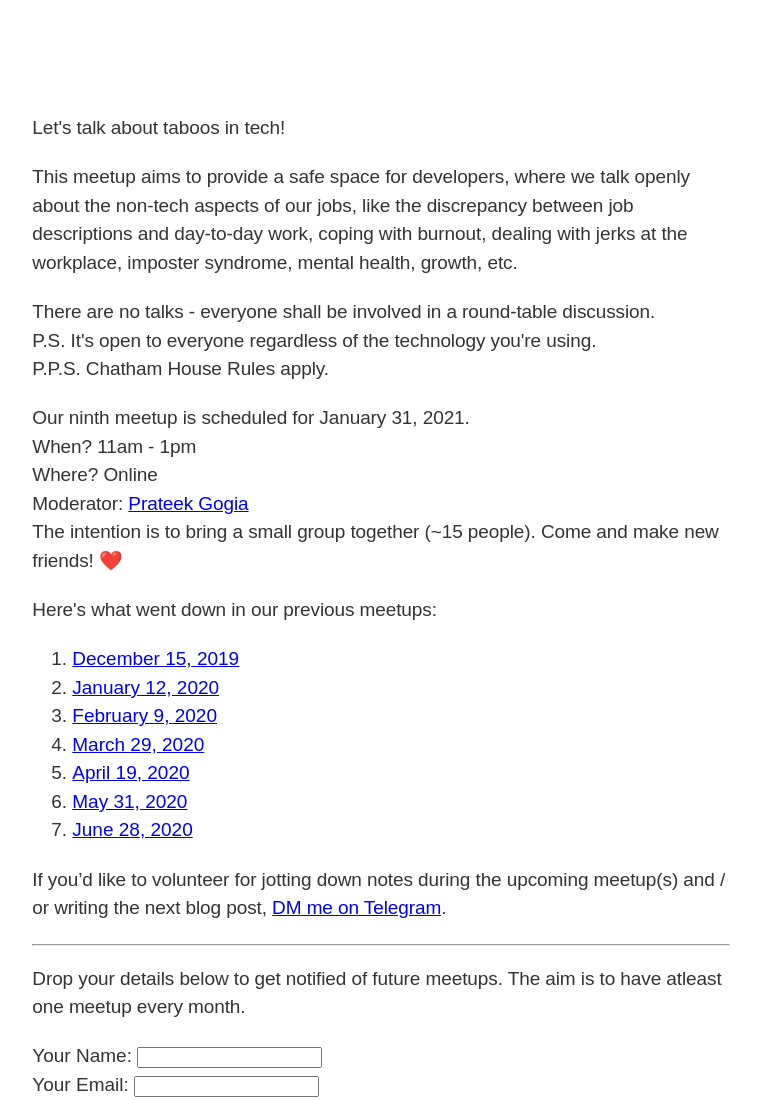
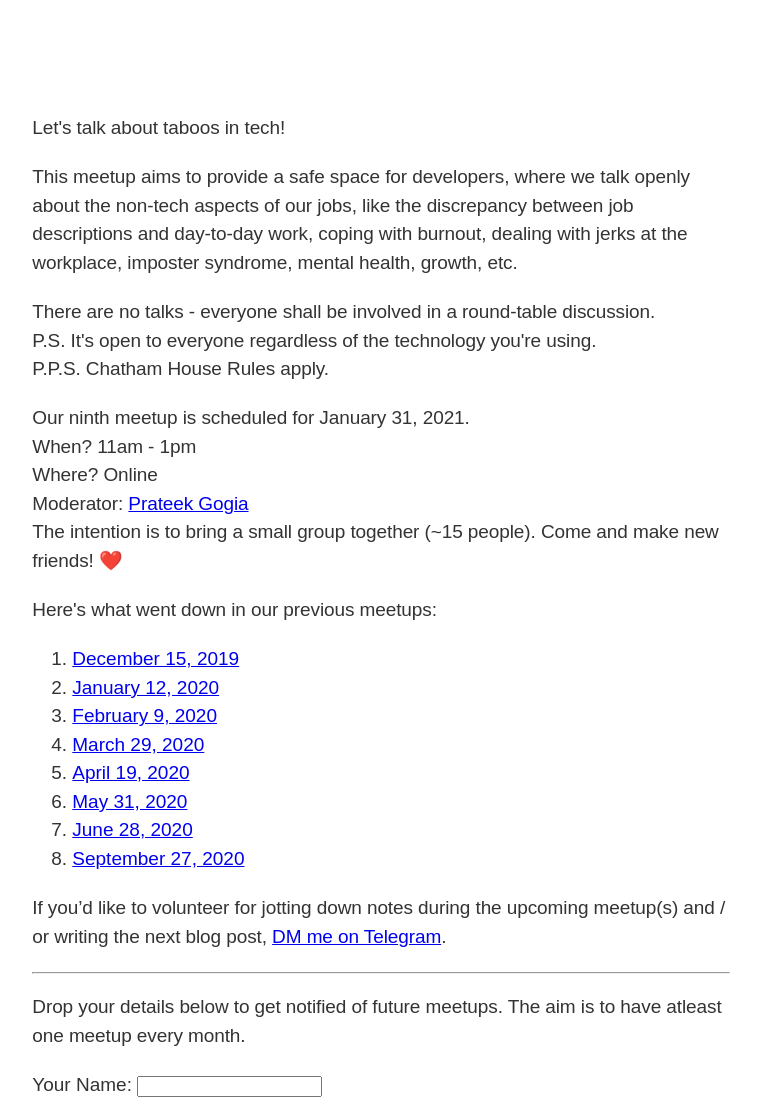
Before and after one commit to swapagarwal/dxclub.io, a plain HTML site: page screw-the-taboos-meetup.html in a window 1280 px wide. Shown: the top 1100 px of the page, without its empty margins (259-1020 px from the left). Drawn offline with Linux system fonts and the light colour scheme.

Commit message:
Add meetup #8

```diff
--- a/screw-the-taboos-meetup.html
+++ b/screw-the-taboos-meetup.html
@@ -78,6 +78,9 @@
           <li>
             <a href="https://twitter.com/DXClubIO/status/1275421906175311872" target="_blank" rel="noopener noreferrer">June 28, 2020</a>
           </li>
+          <li>
+            <a href="https://twitter.com/DXClubIO/status/1308065851061407750" target="_blank" rel="noopener noreferrer">September 27, 2020</a>
+          </li>
         </ol>
       </p>
       <p>
```
